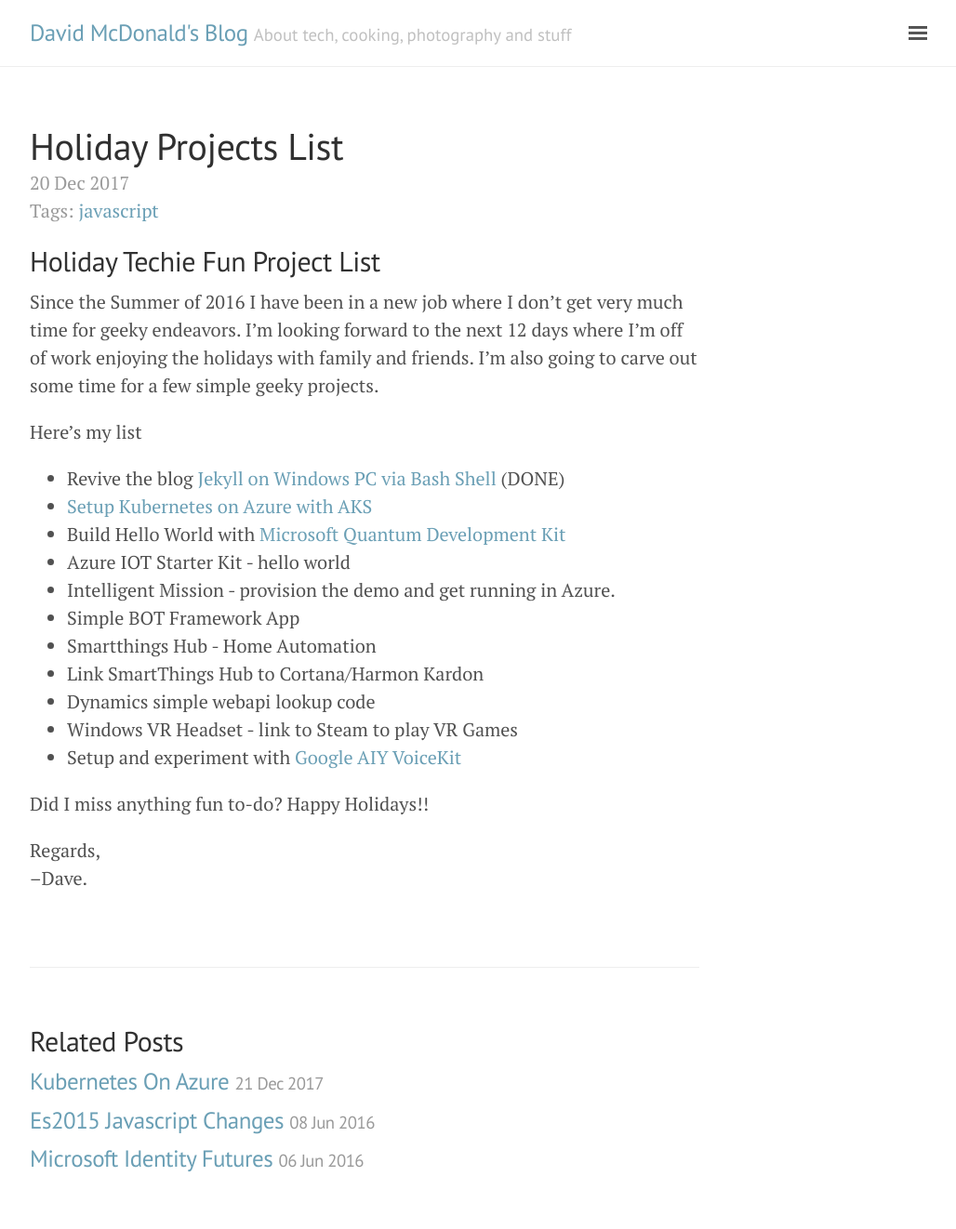
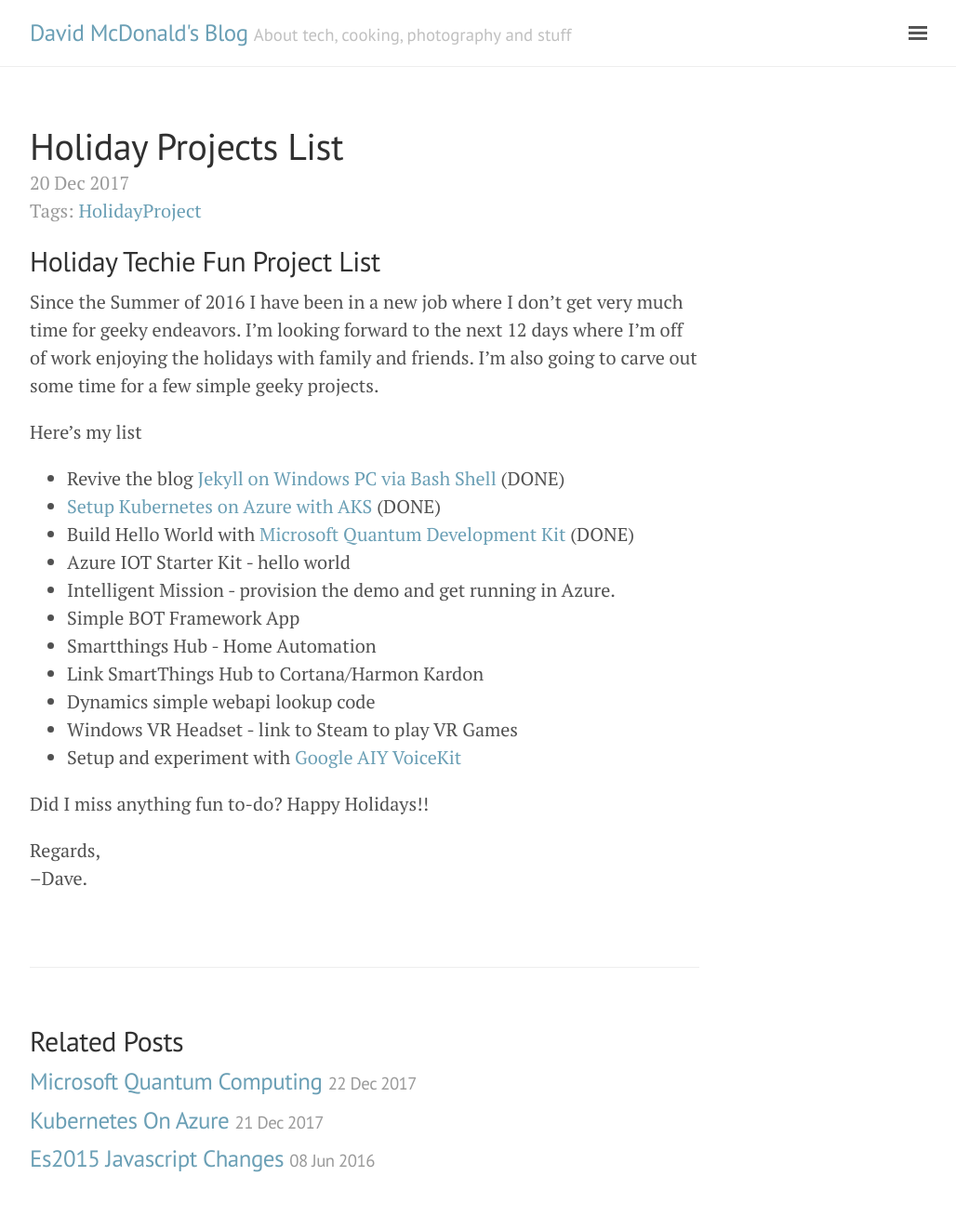
Before and after one commit to davidmcd/davidmcd.github.io, a Jekyll site: the page built from _posts/2017-12-20-Holiday-Projects-List.md, in a window 1280 px wide. Shown: the whole page at 93% size, without its empty margins (248-1276 px from the left). Built offline with Jekyll 4.4.1, drawn with Linux system fonts in a browser that asks for light colours.

Commit message:
New post and updated holiday list

```diff
--- a/_posts/2017-12-20-Holiday-Projects-List.md
+++ b/_posts/2017-12-20-Holiday-Projects-List.md
@@ -2,7 +2,7 @@
 published: true
 layout: post
 tags:
-  - javascript
+  - HolidayProject
 ---
 ## Holiday Techie Fun Project List
 
@@ -10,8 +10,8 @@
 
 Here's my list
 - Revive the blog [Jekyll on Windows PC via Bash Shell](https://jekyllrb.com/docs/windows/) (DONE)
-- [Setup Kubernetes on Azure with AKS](https://aiyprojects.withgoogle.com/voice)
-- Build Hello World with [Microsoft Quantum Development Kit](https://www.microsoft.com/en-us/quantum/)
+- [Setup Kubernetes on Azure with AKS](https://aiyprojects.withgoogle.com/voice) (DONE)
+- Build Hello World with [Microsoft Quantum Development Kit](https://www.microsoft.com/en-us/quantum/) (DONE)
 - Azure IOT Starter Kit - hello world
 - Intelligent Mission - provision the demo and get running in Azure.
 - Simple BOT Framework App
```
Also changed, not shown: _posts/2017-12-21-Kubernetes-on-Azure.md (+2 -1 lines), _posts/2017-12-22-Microsoft-Quantum-Computing.md (added, +23 -0 lines).
